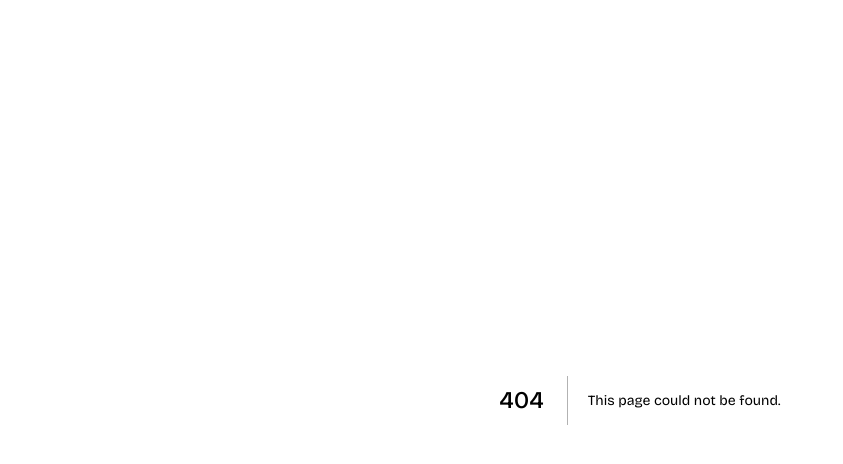
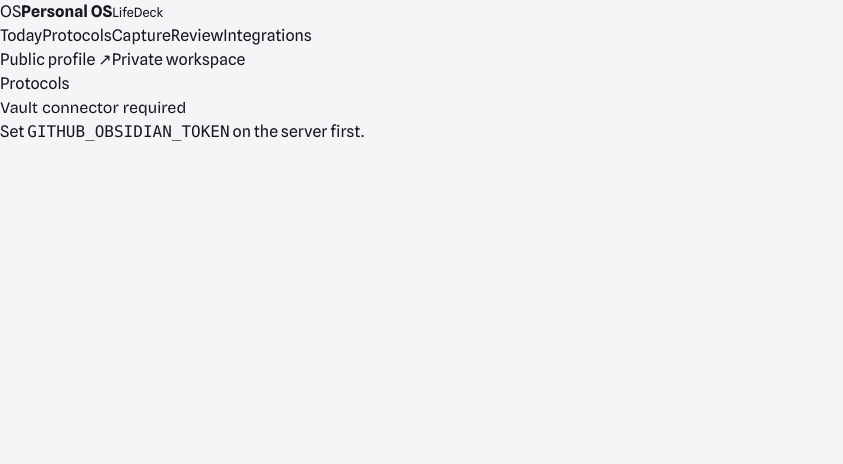
Before and after one commit to lattelix/lifedeck, a Next.js app: page /os/protocols in a window 1280 px wide. Before the commit this address had no page. Shown: the top 464 px of the page, without its empty margins (0-843 px from the left). Built offline with nearby package versions, Linux system fonts and the light colour scheme.

Commit message:
feat: add protocols workspace

```diff
--- /dev/null
+++ b/src/app/os/protocols/page.tsx
@@ -0,0 +1,81 @@
+import { MarkdownView } from '@/components/os/MarkdownView';
+import { ProtocolEditor } from '@/components/os/ProtocolEditor';
+import {
+  getVaultFile,
+  isObsidianConfigured,
+  parseNote,
+} from '@/lib/obsidian';
+
+export const dynamic = 'force-dynamic';
+
+const UNIVERSAL = '10_System/Protocols/Universal Daily Protocol.md';
+const SPEC = '10_System/Protocols/Protocol Object Spec.md';
+
+export default async function ProtocolsPage() {
+  if (!isObsidianConfigured()) {
+    return <NotConfigured />;
+  }
+
+  const [protocolResult, specResult] = await Promise.allSettled([
+    getVaultFile(UNIVERSAL),
+    getVaultFile(SPEC),
+  ]);
+
+  const protocol = protocolResult.status === 'fulfilled' ? protocolResult.value : null;
+  const spec = specResult.status === 'fulfilled' ? specResult.value : null;
+
+  return (
+    <div className="os-page">
+      <header className="os-page-header">
+        <p className="os-eyebrow">Protocols</p>
+        <h1>Rules that still work when motivation does not.</h1>
+        <p>The vault remains the source of truth. Editing here writes the same Markdown back to Obsidian through GitHub.</p>
+      </header>
+
+      {protocol ? (
+        <>
+          <section className="os-card">
+            <div className="os-section-heading">
+              <div>
+                <p className="os-eyebrow">Active · v0.1</p>
+                <h2>Universal Daily Protocol</h2>
+              </div>
+              <span className="os-chip">source of truth</span>
+            </div>
+            <MarkdownView markdown={parseNote(protocol.content).body} />
+          </section>
+
+          <ProtocolEditor
+            path={protocol.path}
+            initialContent={protocol.content}
+            initialSha={protocol.sha}
+          />
+        </>
+      ) : (
+        <section className="os-card os-warning">
+          <h2>Universal protocol unavailable</h2>
+          <p>Check the Obsidian connector and the path <code>{UNIVERSAL}</code>.</p>
+        </section>
+      )}
+
+      {spec ? (
+        <details className="os-card os-details">
+          <summary>Protocol Object Spec</summary>
+          <MarkdownView markdown={parseNote(spec.content).body} />
+        </details>
+      ) : null}
+    </div>
+  );
+}
+
+function NotConfigured() {
+  return (
+    <div className="os-page">
+      <header className="os-page-header">
+        <p className="os-eyebrow">Protocols</p>
+        <h1>Vault connector required</h1>
+        <p>Set <code>GITHUB_OBSIDIAN_TOKEN</code> on the server first.</p>
+      </header>
+    </div>
+  );
+}
```
